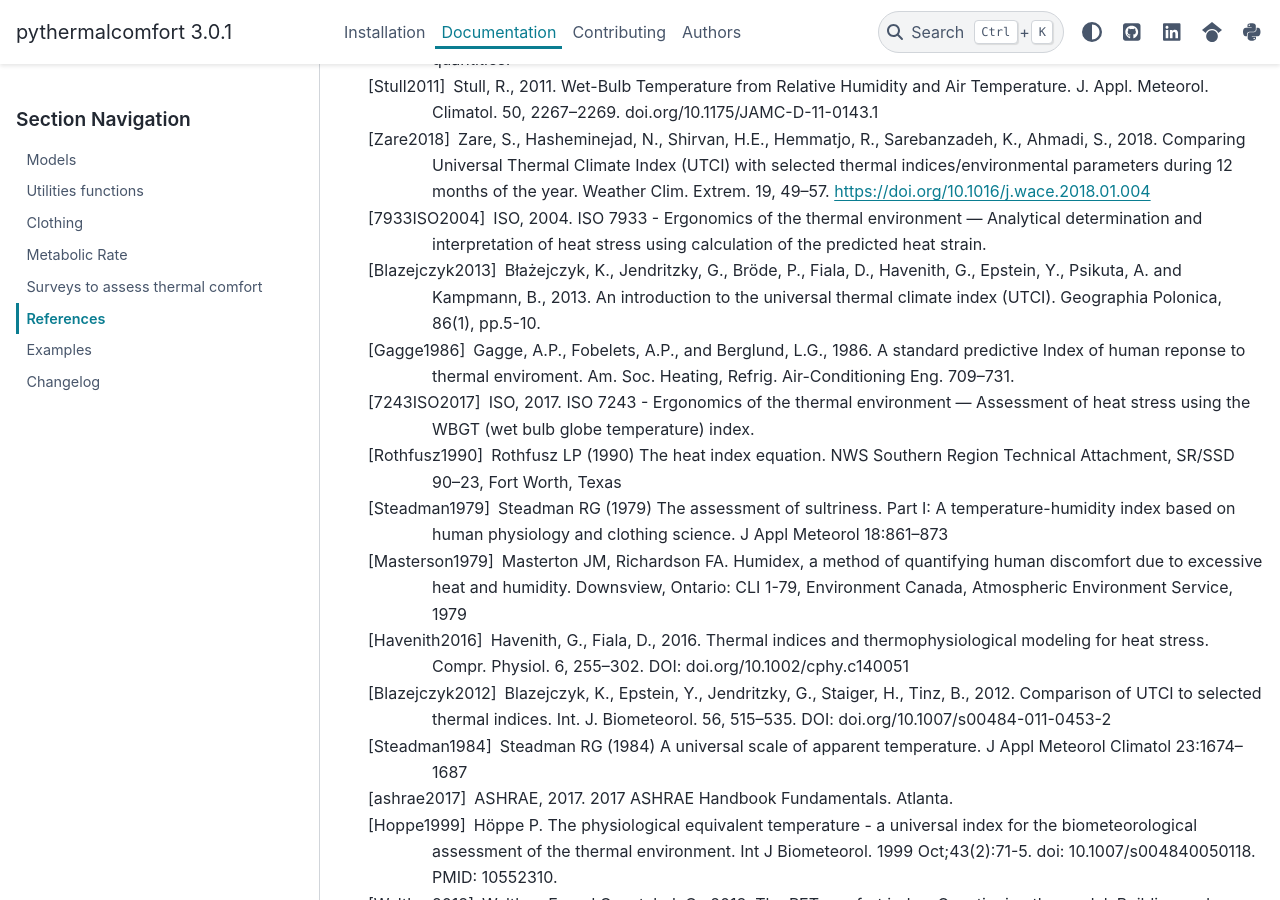
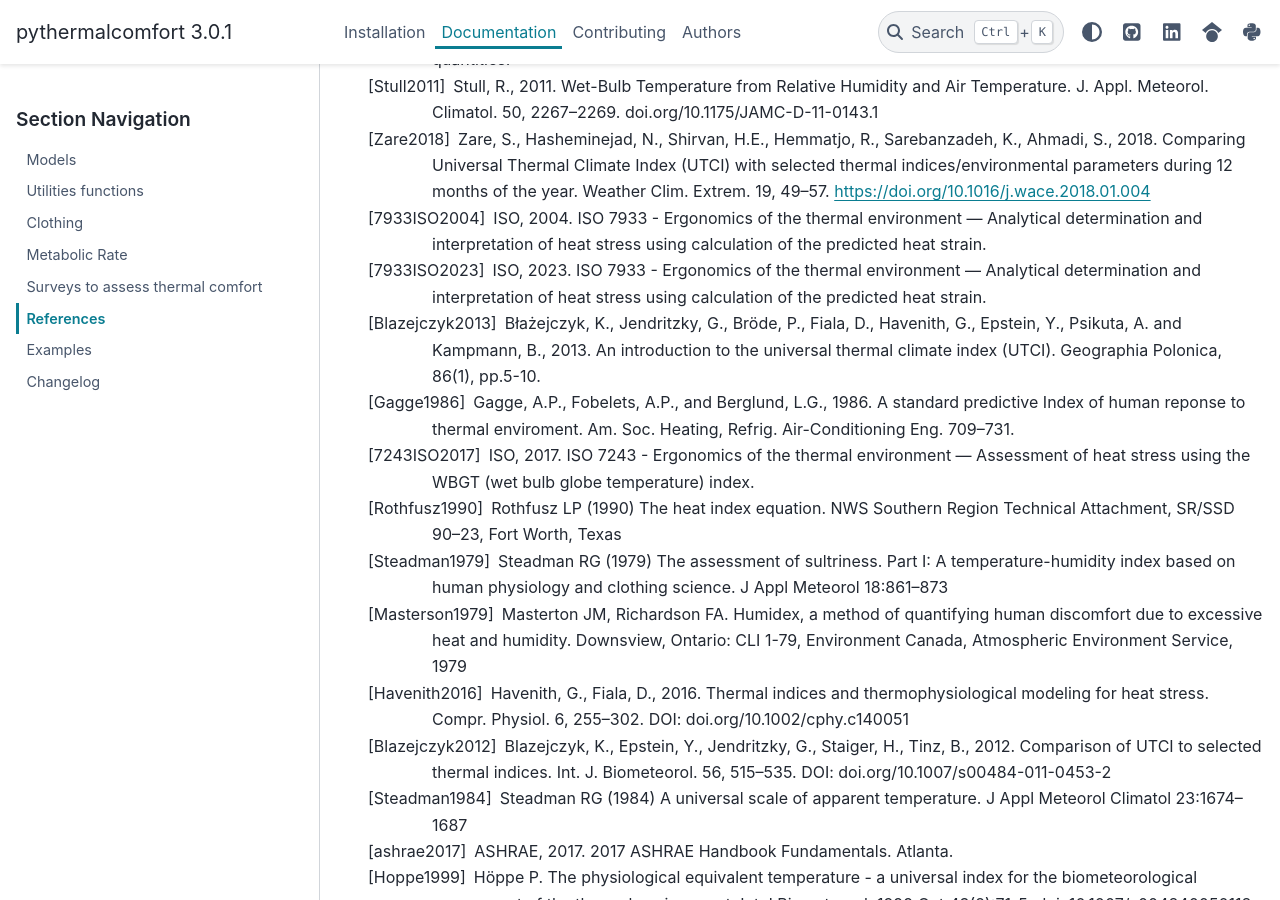
Before and after one commit to CenterForTheBuiltEnvironment/pythermalcomfort, a Sphinx documentation site: the page built from docs/documentation/references.rst, in a window 1280 px wide and 900 px high, scrolled down 427 px. Built offline with Sphinx 7.4.7 and the PyData theme 0.15.4, drawn with Linux system fonts in a browser that asks for light colours.

Commit message:
added reference for ISO 7933:2023 standard

```diff
--- a/docs/documentation/references.rst
+++ b/docs/documentation/references.rst
@@ -9,6 +9,7 @@
 .. [Stull2011] Stull, R., 2011. Wet-Bulb Temperature from Relative Humidity and Air Temperature. J. Appl. Meteorol. Climatol. 50, 2267–2269. doi.org/10.1175/JAMC-D-11-0143.1
 .. [Zare2018] Zare, S., Hasheminejad, N., Shirvan, H.E., Hemmatjo, R., Sarebanzadeh, K., Ahmadi, S., 2018. Comparing Universal Thermal Climate Index (UTCI) with selected thermal indices/environmental parameters during 12 months of the year. Weather Clim. Extrem. 19, 49–57. https://doi.org/10.1016/j.wace.2018.01.004
 .. [7933ISO2004] ISO, 2004. ISO 7933 - Ergonomics of the thermal environment — Analytical determination and interpretation of heat stress using calculation of the predicted heat strain.
+.. [7933ISO2023] ISO, 2023. ISO 7933 - Ergonomics of the thermal environment — Analytical determination and interpretation of heat stress using calculation of the predicted heat strain.
 .. [Blazejczyk2013] Błażejczyk, K., Jendritzky, G., Bröde, P., Fiala, D., Havenith, G., Epstein, Y., Psikuta, A. and Kampmann, B., 2013. An introduction to the universal thermal climate index (UTCI). Geographia Polonica, 86(1), pp.5-10.
 .. [Gagge1986] Gagge, A.P., Fobelets, A.P., and Berglund, L.G., 1986. A standard predictive Index of human reponse to thermal enviroment. Am. Soc. Heating, Refrig. Air-Conditioning Eng. 709–731.
 .. [7243ISO2017] ISO, 2017. ISO 7243 - Ergonomics of the thermal environment — Assessment of heat stress using the WBGT (wet bulb globe temperature) index.
```
